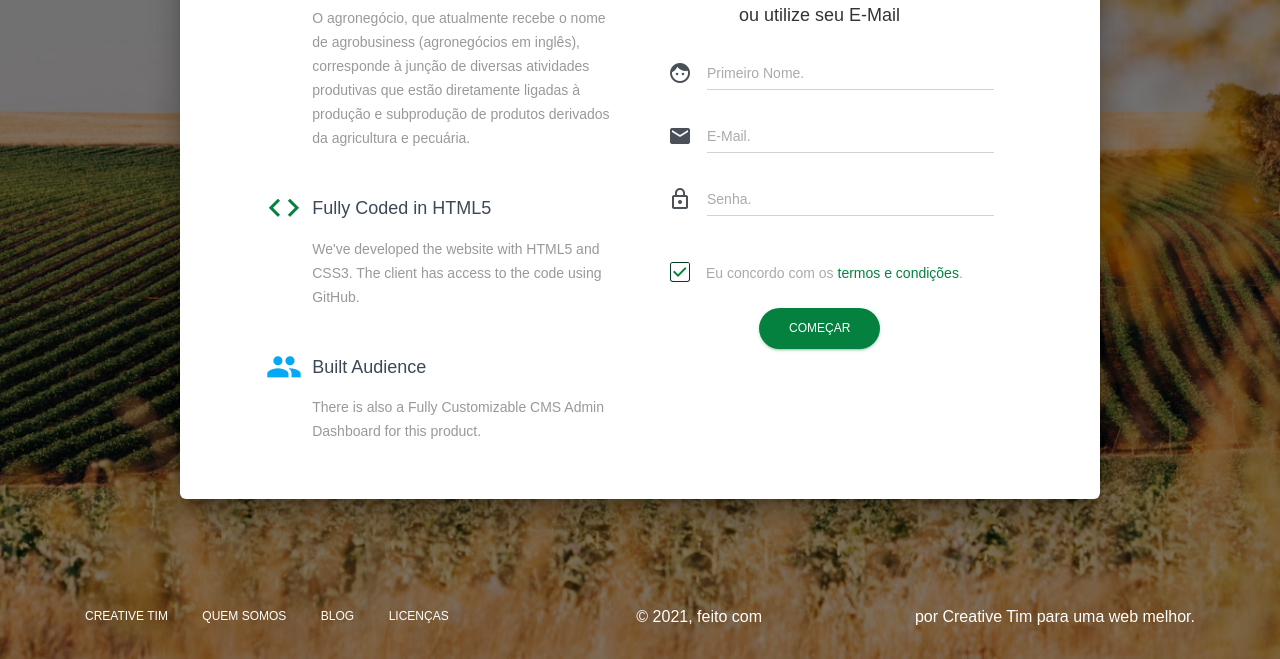
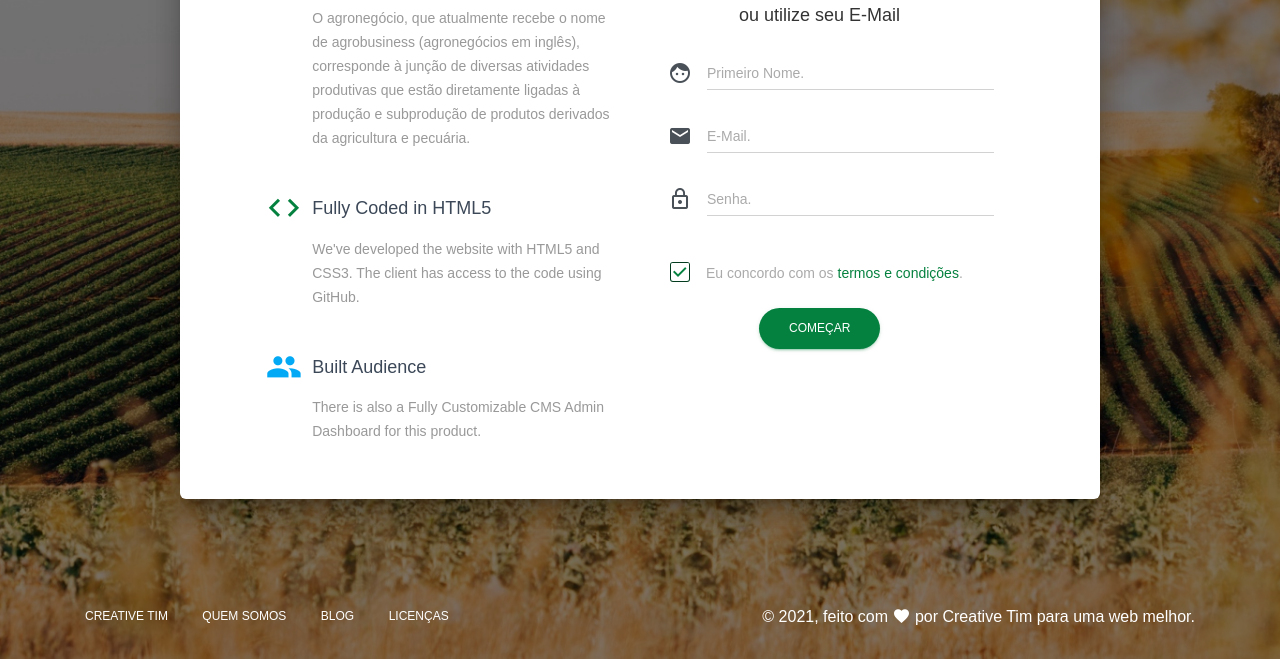
Before and after one commit to Brenins/Projeto-WEB, a website: page paginas/public/register.html in a window 1280 px wide. Shown: the part 341-1000 px from the top of the page. Drawn offline with Linux system fonts and the light colour scheme; some packages are replaced by stand-ins of ours.

Commit message:
Update register.html

```diff
--- a/paginas/public/register.html
+++ b/paginas/public/register.html
@@ -201,7 +201,7 @@ The above copyright notice and this permission notice shall be included in all c
             &copy;
             <script>
               document.write(new Date().getFullYear())
-            </script>,  feito com <i class="material-icons">favorito</i> por
+            </script>,  feito com <i class="material-icons">favorite</i> por
             <a href="https://www.creative-tim.com/" target="_blank">Creative Tim</a> para uma web melhor.
           </div>
         </div>
```
